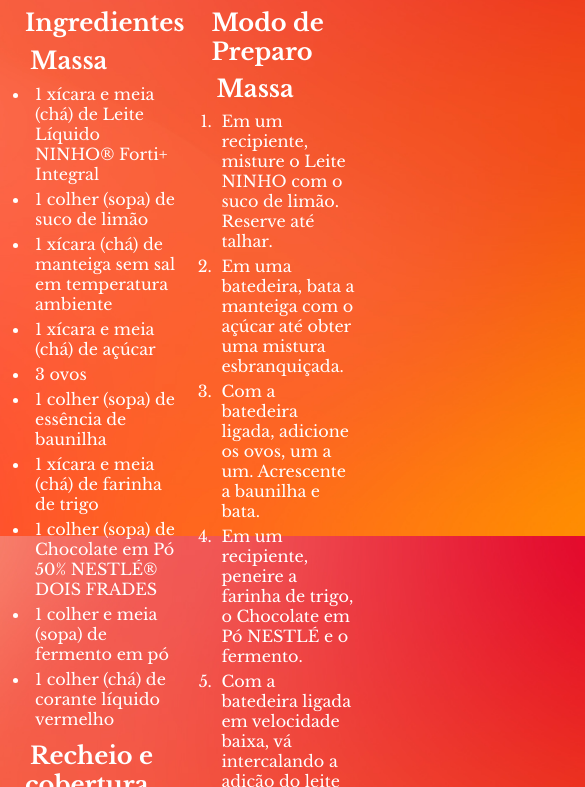
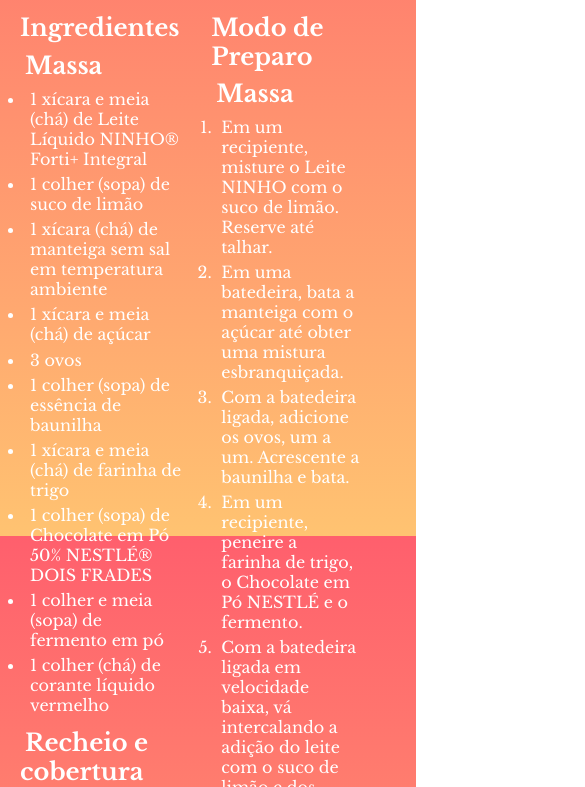
Before and after one commit to ErickSilverio00/RECEITA, a plain HTML site: page index.html in a window 390 px wide. Shown: the part 313-1100 px from the top of the page, 585 px wide, since content can reach past the window. Drawn offline with nearby package versions, Linux system fonts and the light colour scheme.

Commit message:
responsive

```diff
--- a/style.css
+++ b/style.css
@@ -4,12 +4,14 @@
 }
 
 body {
-    background-image:url(assets/Image.jpg);
+    background: linear-gradient(#ff5f6d, #ffc371);
+    background-size: cover;
     background-repeat: no-repeat;
-    background-size: cover;
-    background-clip:border-box;
-    background-attachment:fixed;
-
+    background-clip: border-box;
+    background-attachment: fixed;
+    min-width: 100px;
+    max-width: 900px;
+    margin: auto;
 }
 
 * body {
@@ -88,13 +90,9 @@ header img {
 
 nav {
     display: inline-block;
-    margin-left: 60%;
     margin-bottom: 3%;
 }
 
-.Redes {
-    margin-left: 75%
-}
 
 .Redes ul {
     display: flex;
@@ -142,10 +140,6 @@ header {
     }
 }
 
-@media (min-width: 100px) {
-    body {
-        max-width: 2200px;
-        flex-direction:row;
-        flex-wrap: wrap;
+@media only screen and (max-device-width: 700px) {
+     body { width:auto; }
     }
-}
```
